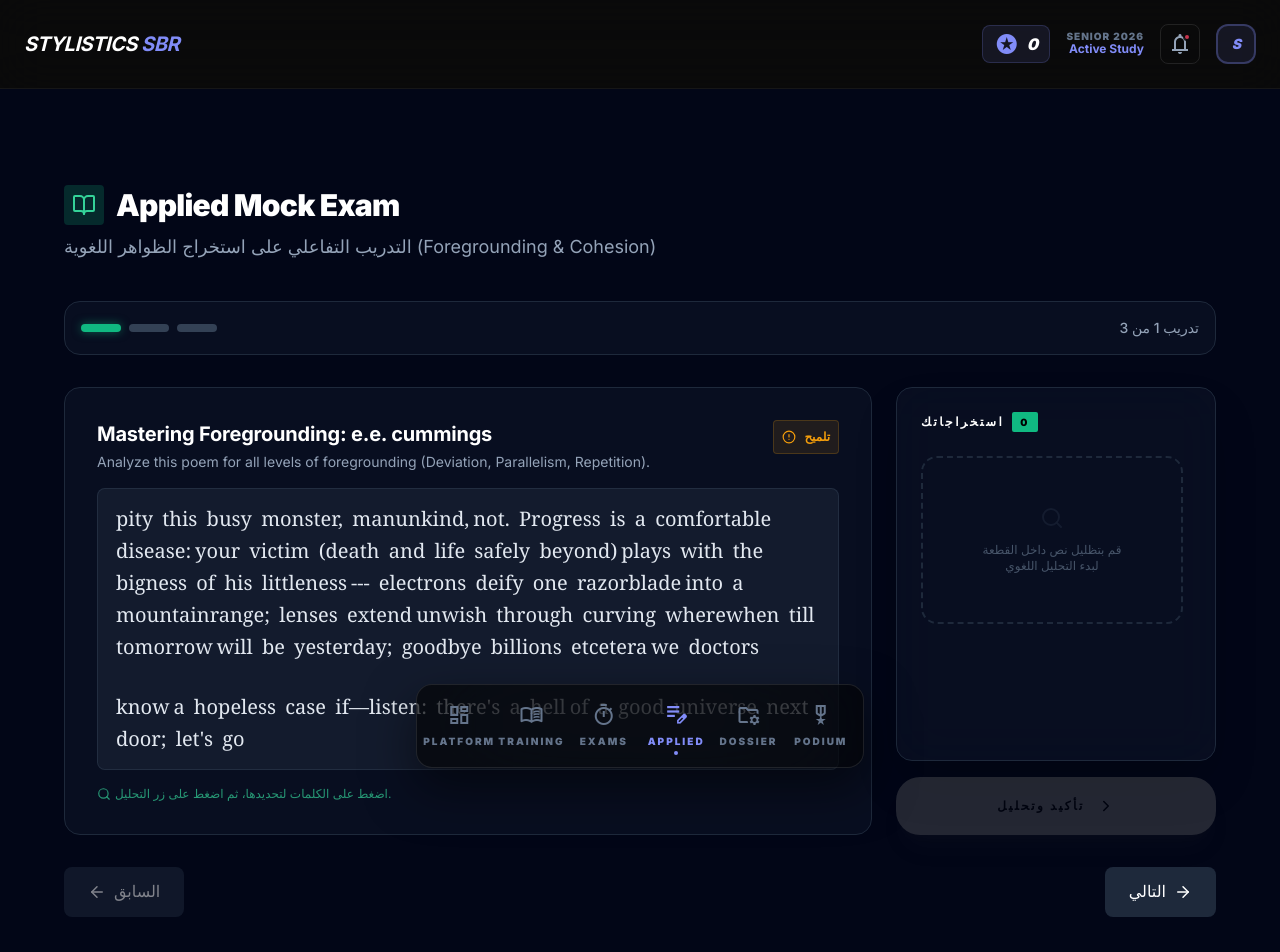
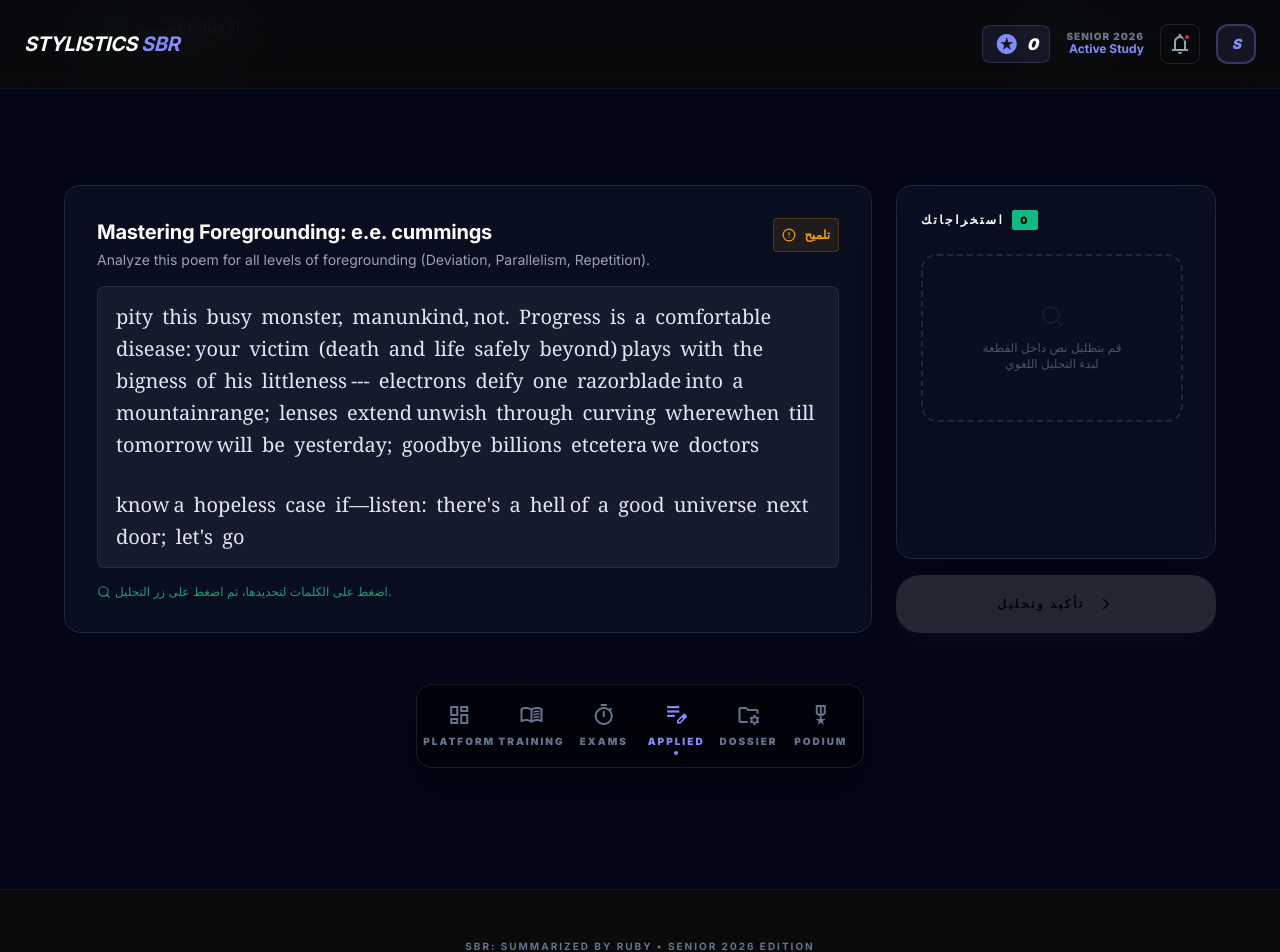
Before and after one commit to aposgda1-stack/SBR-Stylistics-platform, a Next.js app: page /mock-exam in a window 1280 px wide. Shown: the top 952 px of the page. Built offline with nearby package versions, Linux system fonts and the light colour scheme.

Commit message:
feat: complete training mode with sequential passages and instant feedback

```diff
--- a/app/mock-exam/page.js
+++ b/app/mock-exam/page.js
@@ -1,102 +1,148 @@
 'use client';
-import { useState } from 'react';
+import { useState, useEffect } from 'react';
+import { motion, AnimatePresence } from 'framer-motion';
 import InteractivePassage from '@/components/InteractivePassage';
-import mockData from '@/data/mock-exam.json';
-import { motion, AnimatePresence } from 'framer-motion';
-import { BookOpen, Award, ArrowRight, ArrowLeft } from 'lucide-react';
+import { ChevronRight, Award, BookOpen, RefreshCw, Star, Trophy, ArrowRight } from 'lucide-react';
+import Link from 'next/link';
 
 export default function MockExamPage() {
+  const [examData, setExamData] = useState([]);
   const [currentIndex, setCurrentIndex] = useState(0);
-  const [completed, setCompleted] = useState({}); // store scores or completion state
+  const [isFinished, setIsFinished] = useState(false);
+  const [examResults, setExamResults] = useState([]); // Store results for each passage
+  const [totalScore, setTotalScore] = useState(0);
 
-  const handleComplete = (selections) => {
-    // In a real app, calculate score and update dossier here
-    setCompleted({ ...completed, [currentIndex]: true });
+  useEffect(() => {
+    fetch('/api/lecture?id=mock-exam')
+      .then(res => res.json())
+      .then(data => setExamData(data))
+      .catch(err => console.error("Failed to load mock exam data"));
+  }, []);
+
+  const handlePassageComplete = (selections, result) => {
+    const newResults = [...examResults];
+    newResults[currentIndex] = { selections, result };
+    setExamResults(newResults);
   };
 
-  const nextPassage = () => {
-    if (currentIndex < mockData.length - 1) {
+  const handleNext = () => {
+    if (currentIndex < examData.length - 1) {
       setCurrentIndex(currentIndex + 1);
+      window.scrollTo({ top: 0, behavior: 'smooth' });
+    } else {
+      // Calculate final score
+      const totalPoints = examResults.reduce((acc, curr) => acc + (curr?.result?.points || 0), 0);
+      const totalPossible = examResults.reduce((acc, curr) => acc + (curr?.result?.total || 0), 0);
+      setTotalScore(Math.round((totalPoints / totalPossible) * 100));
+      setIsFinished(true);
     }
   };
 
-  const prevPassage = () => {
-    if (currentIndex > 0) {
-      setCurrentIndex(currentIndex - 1);
+  if (examData.length === 0) {
+    return (
+      <div className="min-h-screen bg-[#020617] flex items-center justify-center">
+        <div className="animate-spin rounded-full h-12 w-12 border-t-2 border-b-2 border-emerald-500"></div>
+      </div>
+    );
   }
-  };
 
-  const currentData = mockData[currentIndex];
+  if (isFinished) {
+    return (
+      <div className="min-h-screen bg-[#020617] p-6 lg:p-12">
+        <motion.div
+          initial={{ opacity: 0, scale: 0.9 }}
+          animate={{ opacity: 1, scale: 1 }}
+          className="max-w-4xl mx-auto bg-slate-900/50 border border-slate-800 rounded-[32px] p-8 md:p-12 text-center shadow-2xl backdrop-blur-xl"
+        >
+          <div className="w-24 h-24 bg-emerald-500/20 rounded-full flex items-center justify-center mx-auto mb-6 border-2 border-emerald-500/30">
+            <Trophy className="text-emerald-500" size={48} />
+          </div>
+
+          <h1 className="text-4xl md:text-5xl font-black text-white mb-4">أداء مذهل!</h1>
+          <p className="text-slate-400 text-lg mb-8">لقد أتممت الاختبار التدريبي الشامل بنجاح.</p>
+
+          <div className="grid grid-cols-1 md:grid-cols-3 gap-6 mb-12">
+            <div className="bg-slate-800/50 p-6 rounded-2xl border border-slate-700">
+              <p className="text-[10px] uppercase font-black tracking-widest text-slate-500 mb-2">النتيجة النهائية</p>
+              <p className="text-4xl font-black text-emerald-400">{totalScore}%</p>
+            </div>
+            <div className="bg-slate-800/50 p-6 rounded-2xl border border-slate-700">
+              <p className="text-[10px] uppercase font-black tracking-widest text-slate-500 mb-2">القطع المكتملة</p>
+              <p className="text-4xl font-black text-white">{examData.length}</p>
+            </div>
+            <div className="bg-slate-800/50 p-6 rounded-2xl border border-slate-700">
+              <p className="text-[10px] uppercase font-black tracking-widest text-slate-500 mb-2">المستوى</p>
+              <p className="text-2xl font-black text-amber-400">{totalScore > 80 ? 'EXPERT' : totalScore > 60 ? 'ADVANCED' : 'PRACTITIONER'}</p>
+            </div>
+          </div>
+
+          <div className="flex flex-col md:flex-row gap-4 justify-center">
+            <Link href="/platform" className="px-8 py-4 bg-emerald-600 hover:bg-emerald-500 text-black font-black uppercase tracking-widest rounded-2xl transition-all flex items-center justify-center gap-2">
+              العودة للمنصة <ArrowRight size={18} />
+            </Link>
+            <button onClick={() => window.location.reload()} className="px-8 py-4 bg-slate-800 hover:bg-slate-700 text-white font-black uppercase tracking-widest rounded-2xl transition-all flex items-center justify-center gap-2 border border-slate-700">
+              إعادة الاختبار <RefreshCw size={18} />
+            </button>
+          </div>
+        </motion.div>
+      </div>
+    );
+  }
+
+  const currentPassage = examData[currentIndex];
 
   return (
-    <main className="min-h-screen bg-slate-950 pt-24 pb-12 px-4 sm:px-6">
-
-      {/* Header */}
-      <div className="max-w-6xl mx-auto mb-10">
-        <div className="flex items-center gap-3 mb-2">
-          <div className="p-2 bg-emerald-500/20 rounded-lg">
-            <BookOpen className="text-emerald-400" size={24} />
+    <div className="min-h-screen bg-[#020617] text-slate-200">
+      {/* Top Progress Bar */}
+      <div className="fixed top-0 left-0 right-0 z-[100] bg-slate-950/80 backdrop-blur-md border-b border-slate-800">
+        <div className="max-w-6xl mx-auto px-6 py-4 flex items-center justify-between">
+          <div className="flex items-center gap-3">
+            <div className="w-10 h-10 bg-emerald-500/10 rounded-xl flex items-center justify-center border border-emerald-500/20">
+              <BookOpen className="text-emerald-500" size={20} />
             </div>
-          <h1 className="text-3xl font-black text-white tracking-tight">Applied Mock Exam</h1>
+            <div>
+              <h2 className="text-sm font-black text-white uppercase tracking-wider">الاختبار التدريبي</h2>
+              <p className="text-[10px] text-slate-500 font-bold">القطعة {currentIndex + 1} من {examData.length}</p>
             </div>
-        <p className="text-slate-400 text-lg">
-          التدريب التفاعلي على استخراج الظواهر اللغوية (Foregrounding & Cohesion)
-        </p>
           </div>
 
-      {/* Progress Bar */}
-      <div className="max-w-6xl mx-auto mb-8 flex items-center justify-between bg-slate-900/50 p-4 rounded-2xl border border-slate-800">
-        <div className="flex gap-2">
-          {mockData.map((_, idx) => (
+          <div className="hidden md:flex items-center gap-2">
+            {examData.map((_, i) => (
               <div
-              key={idx}
-              className={`w-10 h-2 rounded-full transition-colors ${
-                idx === currentIndex ? 'bg-emerald-500 shadow-[0_0_10px_rgba(16,185,129,0.5)]' :
-                completed[idx] ? 'bg-emerald-800' : 'bg-slate-700'
-              }`}
+                key={i}
+                className={`h-1.5 w-12 rounded-full transition-all duration-500 ${i === currentIndex ? 'bg-emerald-500 shadow-[0_0_10px_rgba(16,185,129,0.4)]' : i < currentIndex ? 'bg-emerald-800' : 'bg-slate-800'}`}
               />
             ))}
           </div>
-        <div className="text-slate-400 text-sm font-medium">
-          تدريب {currentIndex + 1} من {mockData.length}
+
+          {examResults[currentIndex] && (
+            <button
+              onClick={handleNext}
+              className="px-6 py-2.5 bg-emerald-600 hover:bg-emerald-500 text-black font-black text-xs uppercase tracking-widest rounded-xl transition-all flex items-center gap-2 shadow-lg shadow-emerald-900/20"
+            >
+              {currentIndex === examData.length - 1 ? 'إنهاء الاختبار' : 'القطعة التالية'} <ChevronRight size={16} />
+            </button>
+          )}
         </div>
       </div>
 
-      {/* Main Content Area */}
+      <main className="pt-24 pb-12 px-4 md:px-8">
         <AnimatePresence mode="wait">
           <motion.div
             key={currentIndex}
             initial={{ opacity: 0, x: 20 }}
             animate={{ opacity: 1, x: 0 }}
             exit={{ opacity: 0, x: -20 }}
-          transition={{ duration: 0.3 }}
+            className="w-full"
           >
             <InteractivePassage
-            data={currentData}
-            onComplete={handleComplete}
+              data={currentPassage}
+              onComplete={handlePassageComplete}
+              isExamMode={true}
             />
           </motion.div>
         </AnimatePresence>
-
-      {/* Navigation Footer */}
-      <div className="max-w-6xl mx-auto mt-8 flex justify-between items-center">
-        <button
-          onClick={prevPassage}
-          disabled={currentIndex === 0}
-          className="flex items-center gap-2 px-6 py-3 bg-slate-800 hover:bg-slate-700 disabled:opacity-50 disabled:cursor-not-allowed text-white rounded-xl transition-colors font-medium"
-        >
-          <ArrowLeft size={18} /> السابق
-        </button>
-
-        <button
-          onClick={nextPassage}
-          disabled={currentIndex === mockData.length - 1}
-          className="flex items-center gap-2 px-6 py-3 bg-slate-800 hover:bg-slate-700 disabled:opacity-50 disabled:cursor-not-allowed text-white rounded-xl transition-colors font-medium"
-        >
-          التالي <ArrowRight size={18} />
-        </button>
+      </main>
     </div>
-
-    </main>
   );
 }
```
Also changed, not shown: components/InteractivePassage.jsx (+74 -8 lines). Lines whose indentation alone changed are shown as unchanged.
